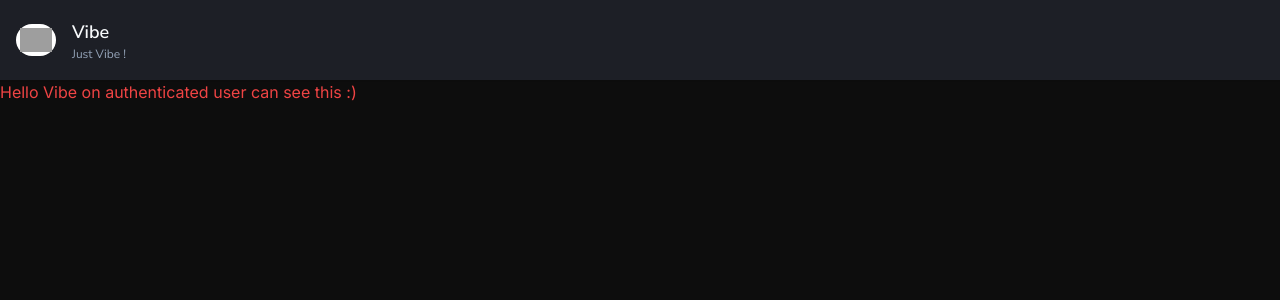
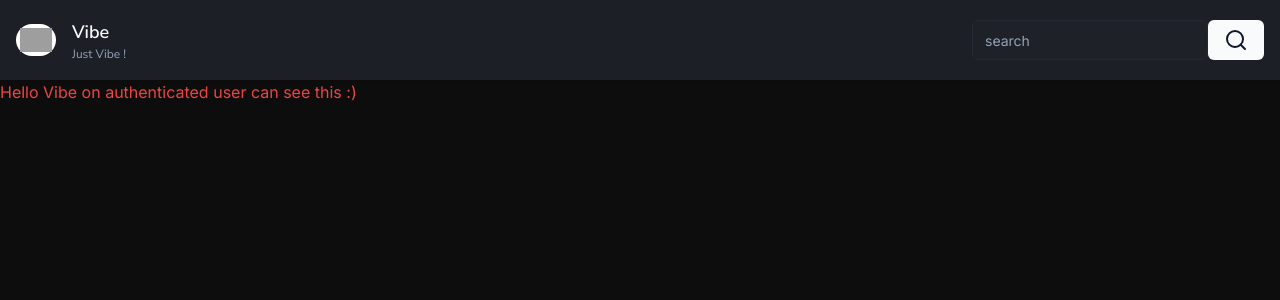
Before and after one commit to theolodocoder/vibe, a Next.js app: page / in a window 1280 px wide. Shown: the top 300 px of the page. Built offline with nearby package versions, Linux system fonts and the light colour scheme; grey boxes are pictures that could not be loaded.

Commit message:
added search bar

```diff
--- a/app/(browse)/_components/navbar/index.tsx
+++ b/app/(browse)/_components/navbar/index.tsx
@@ -1,9 +1,11 @@
 import { Logo } from "@/app/(browse)/_components/navbar/Logo";
+import Search from "./search";
 
 export default function Navbar() {
   return (
-    <nav className="fixed top-0 z-[49] w-full h-20 bg-[#1D1F26] px-2 lg:px-4 flex items-center shadow-sm">
+    <nav className="fixed top-0 z-[49] w-full h-20 bg-[#1D1F26] px-2 lg:px-4 flex justify-between items-center shadow-sm">
       <Logo />
+      <Search />
     </nav>
   );
 }
--- /dev/null
+++ b/app/(browse)/_components/navbar/search.tsx
@@ -0,0 +1,46 @@
+"use client";
+import { Button } from "@/components/ui/button";
+import { Input } from "@/components/ui/input";
+import { SearchIcon, X } from "lucide-react";
+import { useRouter } from "next/navigation";
+import qs from "query-string";
+import { useState } from "react";
+
+export default function Search() {
+  const router = useRouter();
+  const [value, setValue] = useState<string>("");
+
+  const handleSubmit = (e: React.FormEvent<HTMLFormElement>) => {
+    e.preventDefault();
+
+    if (!value) return;
+    const url = qs.stringifyUrl(
+      {
+        url: "/",
+        query: { search: value },
+      },
+      { skipEmptyString: true }
+    );
+
+    router.push(url);
+  };
+
+  const handleClear = () => {
+    setValue("");
+  };
+  return (
+    <>
+      <form onSubmit={handleSubmit} className="flex items-center">
+        <Input
+          placeholder="search"
+          value={value}
+          onChange={(e) => setValue(e.target.value)}
+        />
+        {value && <X onClick={handleClear} />}
+        <Button>
+          <SearchIcon />
+        </Button>
+      </form>
+    </>
+  );
+}
--- a/package.json
+++ b/package.json
@@ -18,6 +18,7 @@
     "lucide-react": "^0.331.0",
     "next": "14.1.0",
     "next-themes": "^0.2.1",
+    "query-string": "^8.2.0",
     "react": "^18",
     "react-dom": "^18",
     "svix": "^1.18.0",
```
Also changed, not shown: 1 other file (tests, documents, lock files or other folders).
